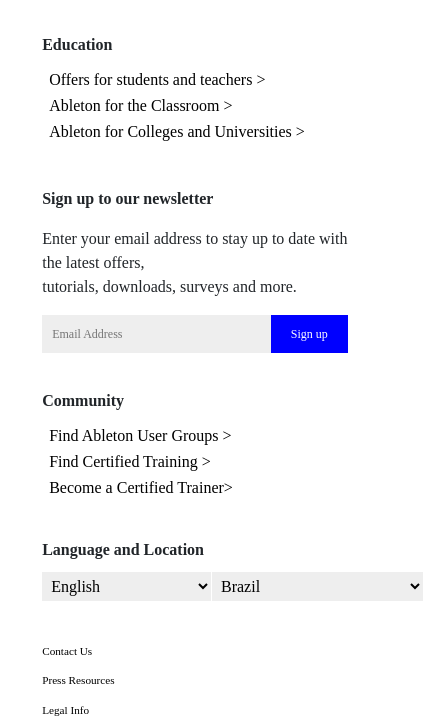
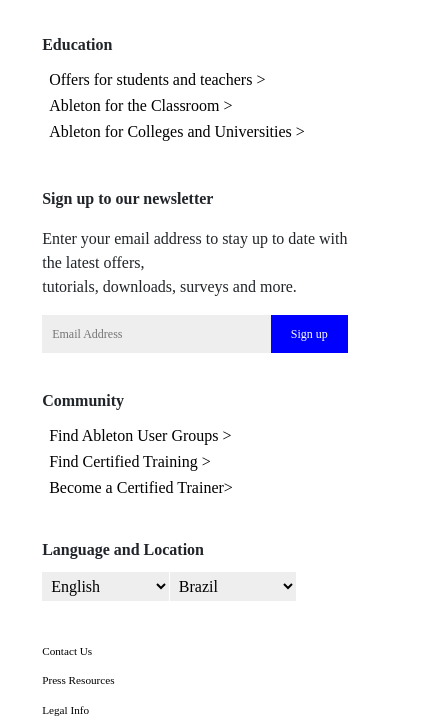
Before and after one commit to lshv04/projetipessoal1, a plain HTML site: page index.html in a window 390 px wide. Shown: the part 7581-8306 px from the top of the page, 423 px wide, since content can reach past the window. Drawn offline with nearby package versions, Linux system fonts and the light colour scheme; a web font is replaced by a local one.

Commit message:
Update style .css
improve responsitivity

```diff
--- a/style .css
+++ b/style .css
@@ -431,8 +431,13 @@
         height: 15vh;
     }
 
-    #dropdown2 {
-        width: 25vh;
+     #dropdown2 {
+        width: 15vh;
+        background-color: #eee;
+        border: none;
+    }
+    #dropdown1 {
+        width: 15vh;
         background-color: #eee;
         border: none;
     }
```
